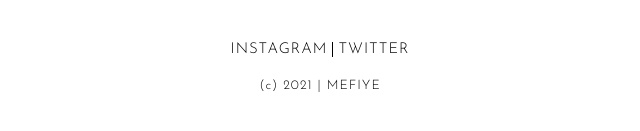
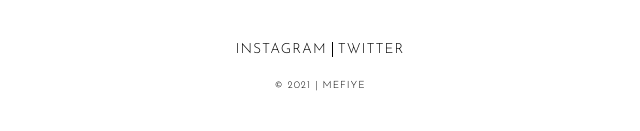
Before and after one commit to geekysneaks/mefiye-london, a Gatsby site: page / in a window 1280 px wide. Shown: the part 583-714 px from the top of the page, 320-960 px from the left. Built offline with nearby package versions, Linux system fonts and the light colour scheme; Gatsby itself is replaced by a stand-in of ours.

Commit message:
updated font

```diff
--- a/src/components/scss/_global.scss
+++ b/src/components/scss/_global.scss
@@ -48,7 +48,7 @@ a{
             padding: 0 5px;
             border-right: 1px solid;
             line-height: initial;
-            font-size: 15px;
+            font-size: 14px;
         }
         &:last-child{
             p{
@@ -232,7 +232,7 @@ a{
 }
 .terms{
     p{
-        font-size: 13px;
+        font-size: 10px;
         margin: 0;
     }
 }
--- a/src/pages/index.js
+++ b/src/pages/index.js
@@ -35,7 +35,7 @@ const IndexPage = () => (
         </Link>
       </div>
       <div className="row align-item-center justify-content-center flex-direction-row terms">
-        <p>(c) 2021 | MEFIYE</p>
+        <p>&copy; 2021 | MEFIYE</p>
       </div>
 
     </div>
```
